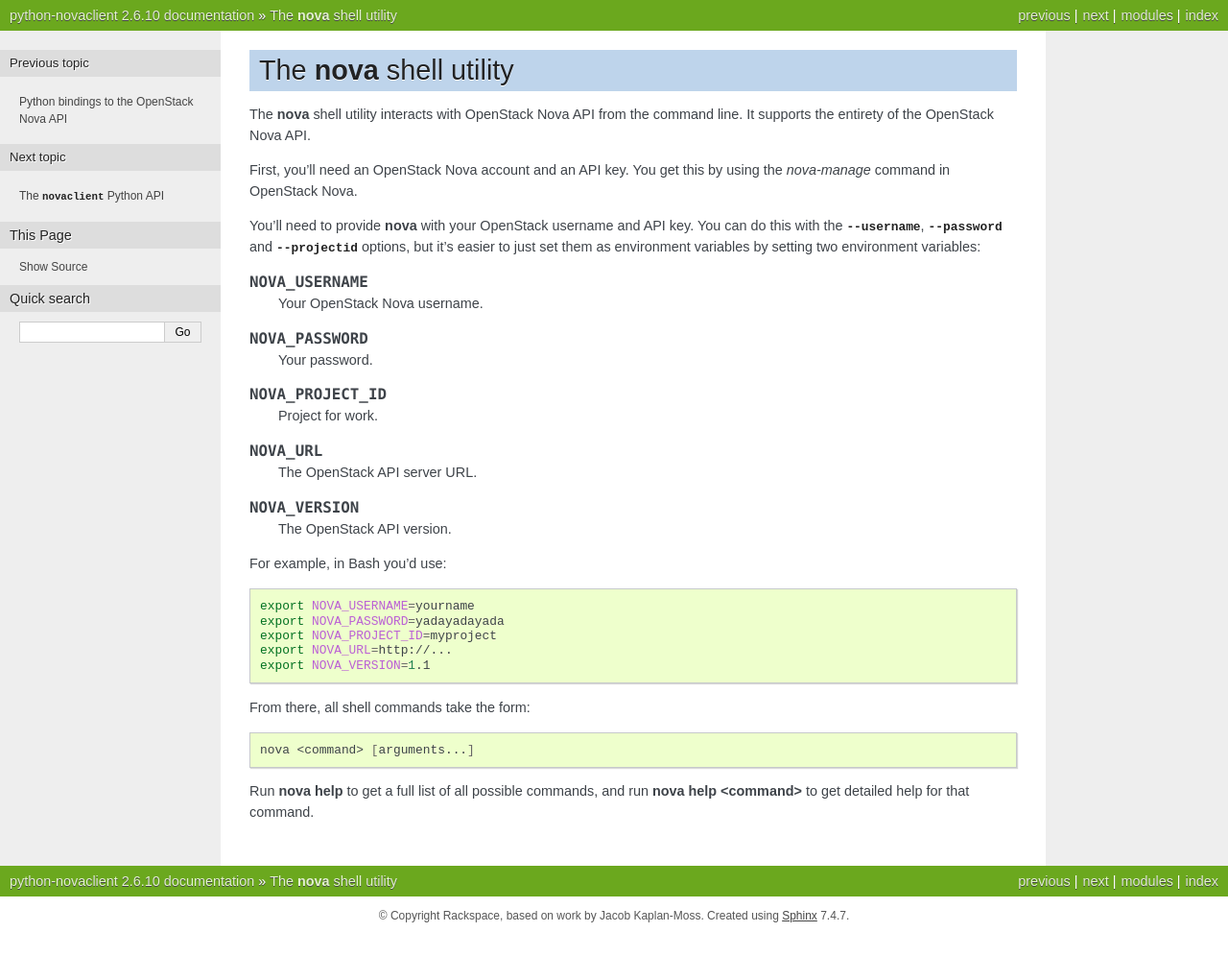
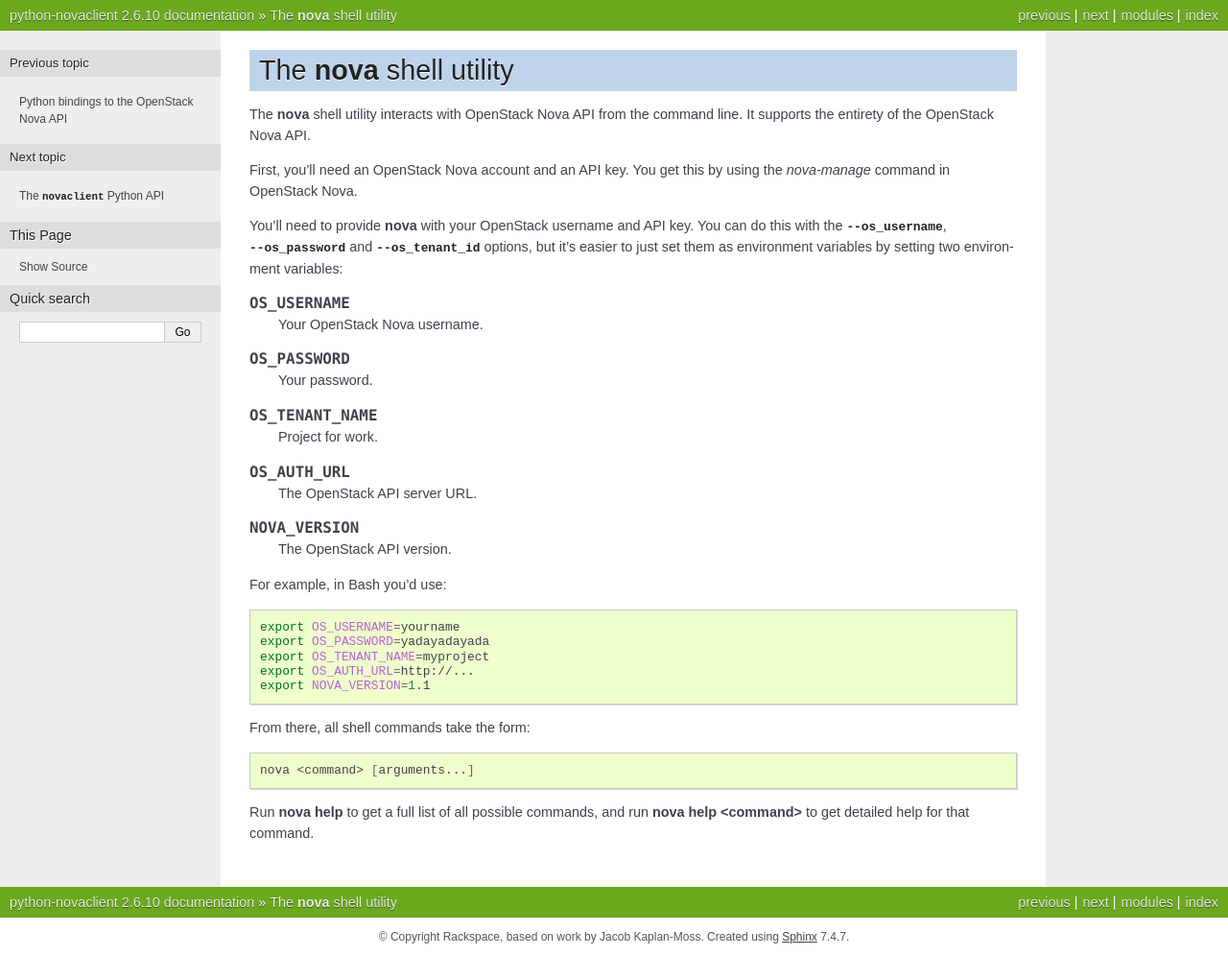
Before and after one commit to openstack/python-novaclient, a Sphinx documentation site: the page built from docs/shell.rst, in a window 1280 px wide. Shown: the whole page at 96% size. Built offline with Sphinx 7.4.7, drawn with Linux system fonts in a browser that asks for light colours; before the commit the page ends 974 px from its top, so only the background shows below that.

Commit message:
Change CLIAuth arg names
Change the argument names used for common Keystone authentication per the
updated http://wiki.openstack.org/CLIAuth:

--auth_url -> --os_auth_url
--password -> --os_password
--username -> --os_username
--tenant_name -> os_tenant_name
--region_name -> os_region_name

All old args are depricated but available for backward compatibility.

Fixes bug 954531

Change-Id: Ic67c447e4e4b8d793f587c789cecd149446194f3

```diff
--- a/docs/shell.rst
+++ b/docs/shell.rst
@@ -11,23 +11,23 @@
 by using the `nova-manage` command in OpenStack Nova.
 
 You'll need to provide :program:`nova` with your OpenStack username and
-API key. You can do this with the :option:`--username`, :option:`--password`
-and :option:`--projectid` options, but it's easier to just set them as
+API key. You can do this with the :option:`--os_username`, :option:`--os_password`
+and :option:`--os_tenant_id` options, but it's easier to just set them as
 environment variables by setting two environment variables:
 
-.. envvar:: NOVA_USERNAME
+.. envvar:: OS_USERNAME
 
     Your OpenStack Nova username.
 
-.. envvar:: NOVA_PASSWORD
+.. envvar:: OS_PASSWORD
 
     Your password.
 
-.. envvar:: NOVA_PROJECT_ID
+.. envvar:: OS_TENANT_NAME
 
     Project for work.
 
-.. envvar:: NOVA_URL
+.. envvar:: OS_AUTH_URL
 
     The OpenStack API server URL.
 
@@ -37,10 +37,10 @@
 
 For example, in Bash you'd use::
 
-    export NOVA_USERNAME=yourname
-    export NOVA_PASSWORD=yadayadayada
-    export NOVA_PROJECT_ID=myproject
-    export NOVA_URL=http://...
+    export OS_USERNAME=yourname
+    export OS_PASSWORD=yadayadayada
+    export OS_TENANT_NAME=myproject
+    export OS_AUTH_URL=http://...
     export NOVA_VERSION=1.1
 
 From there, all shell commands take the form::
```
Also changed, not shown: README.rst (+37 -27 lines), 1 other file.
